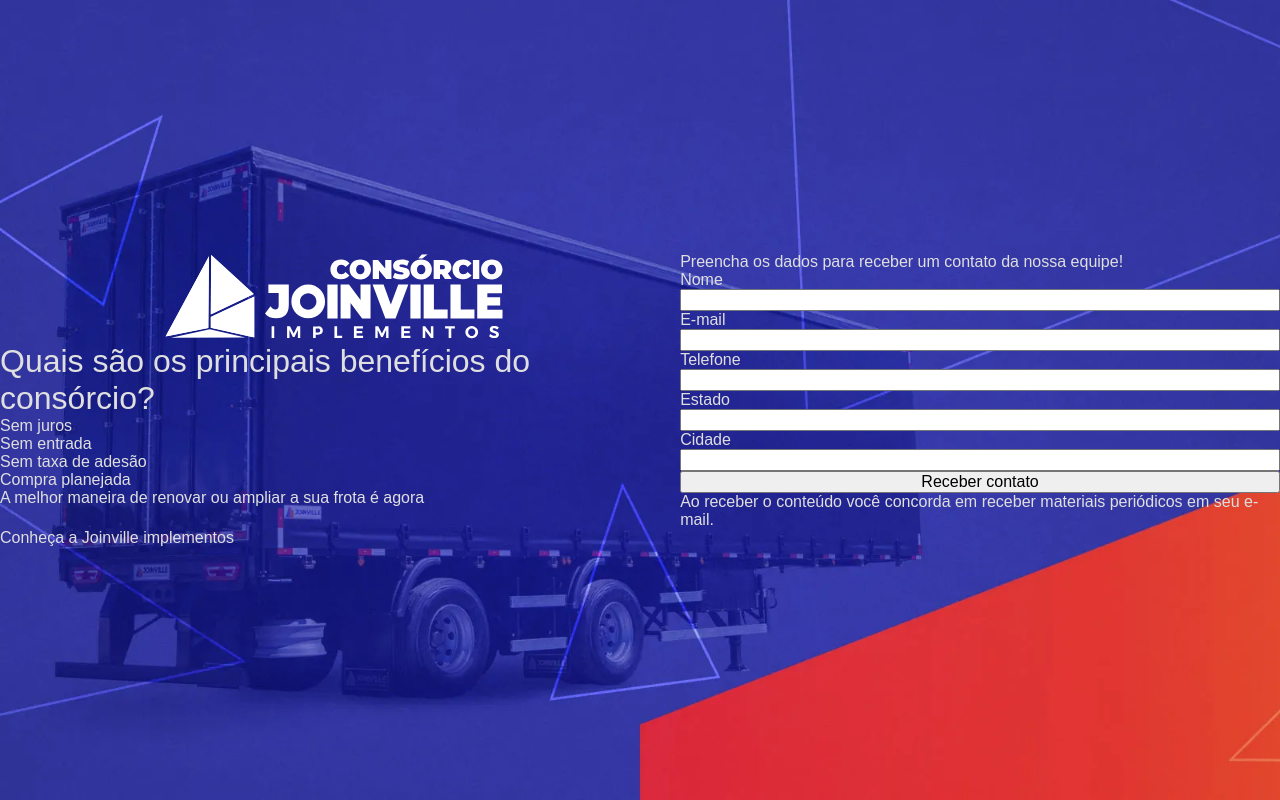
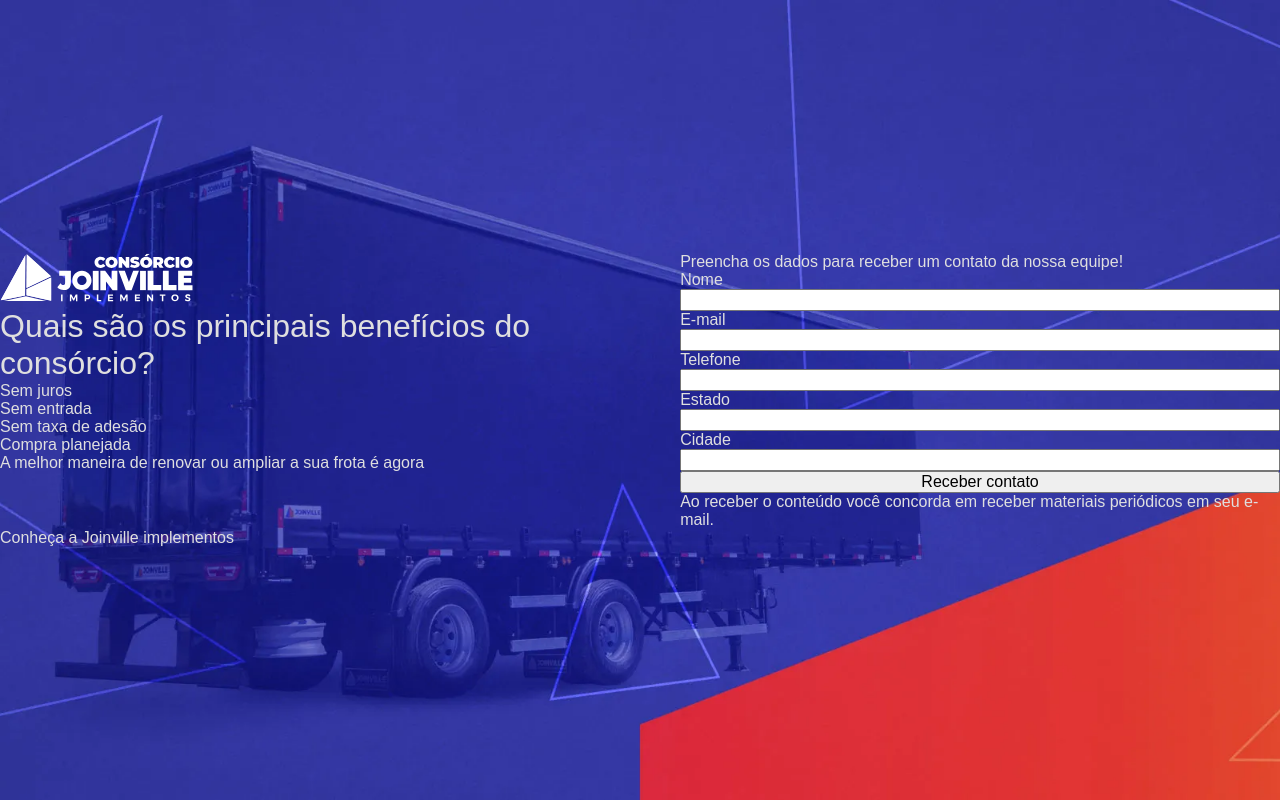
Before and after one commit to raphaelcdsouza/poc-lp-nextjs, a Next.js app: page / in a window 1280 px wide. Built offline with nearby package versions, Linux system fonts and the light colour scheme; a web font is replaced by a local one.

Commit message:
Added height and width attributes to img element

```diff
--- a/src/pages/index.tsx
+++ b/src/pages/index.tsx
@@ -3,7 +3,9 @@ export default function Home() {
     <>
       <div className="wrapper">
         <main>
-          <img src="/logojlleimplementos.svg" height="90" alt="Logo Joinville Implementos"/>
+          <picture>
+            <img src="/logojlleimplementos.svg" height="51.23" width="200" alt="Logo Joinville Implementos"/>
+          </picture>
 
           <h1>Quais são os principais benefícios do consórcio?</h1>
 
```
